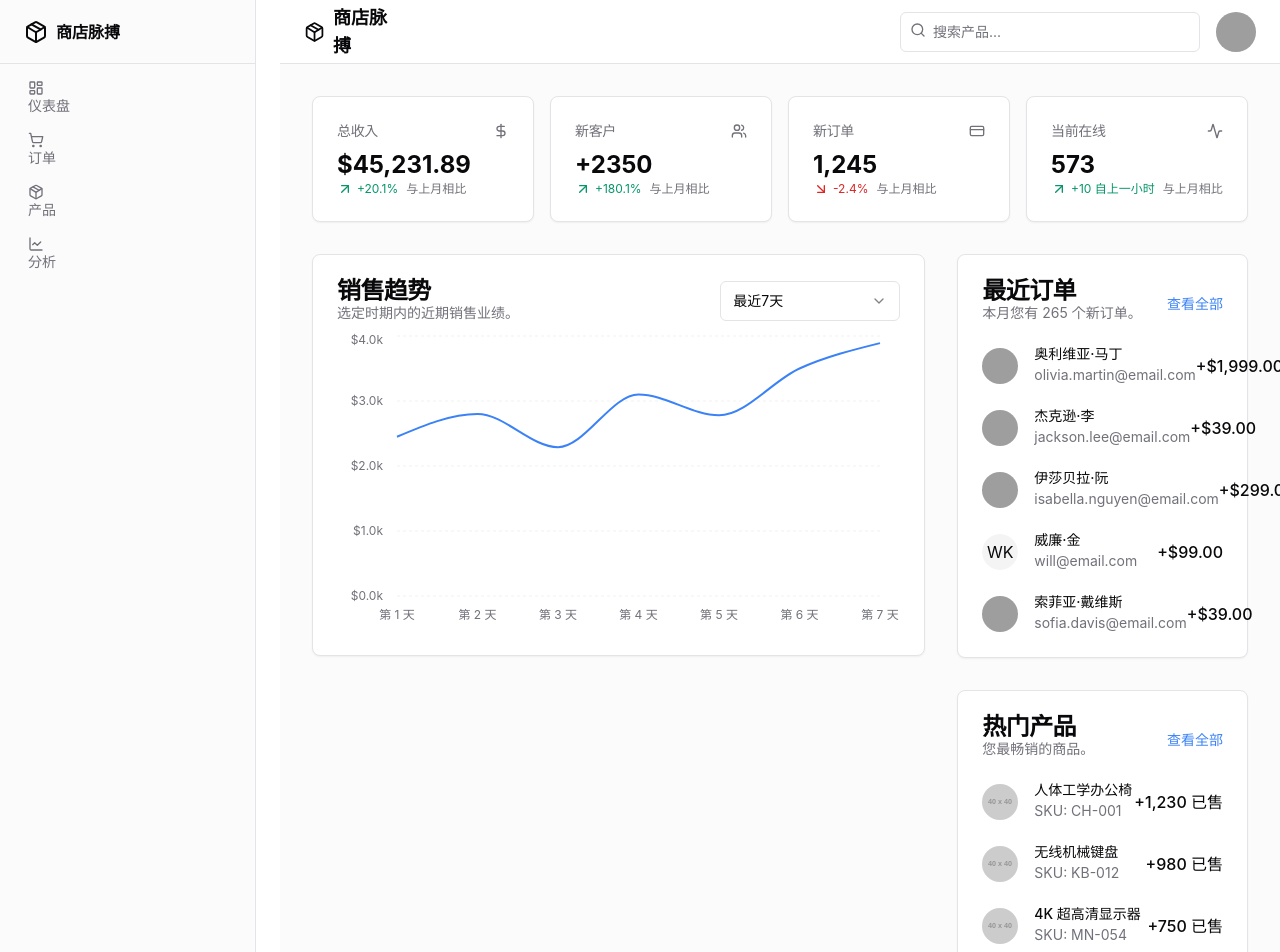
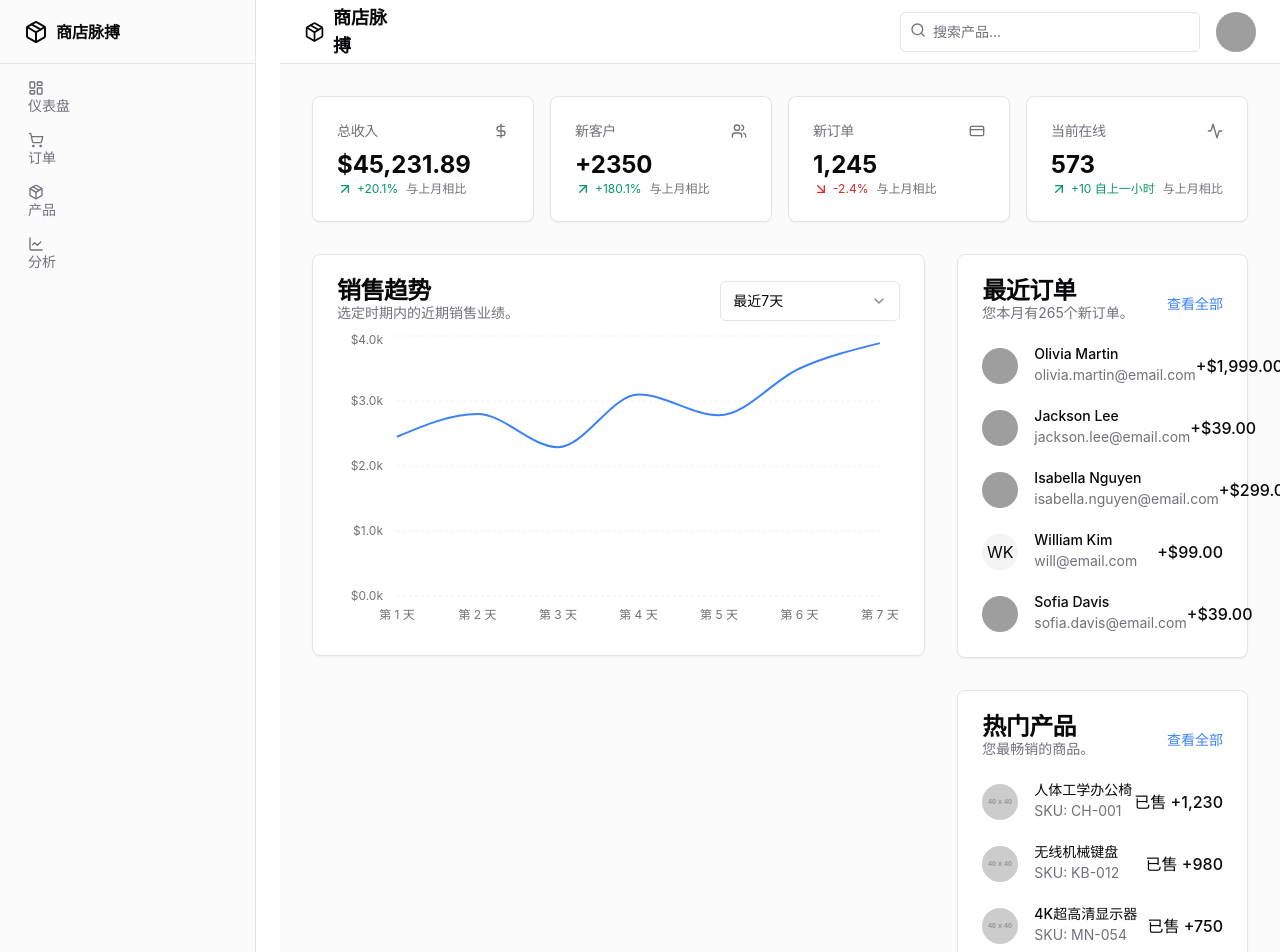
Before and after one commit to SadiqNaizam/mlo-a774-af53, a React (Vite) app: page / in a window 1280 px wide. Shown: the top 952 px of the page. Built offline with nearby package versions, Linux system fonts and the light colour scheme; grey boxes are pictures that could not be loaded.

Commit message:
Updated code files via regeneration: Dashboard.tsx

```diff
--- a/src/pages/Dashboard.tsx
+++ b/src/pages/Dashboard.tsx
@@ -16,7 +16,7 @@ const recentOrdersData: ActivityItem[] = [
   {
     id: 1,
     avatarFallback: 'OM',
-    primaryText: '奥利维亚·马丁',
+    primaryText: 'Olivia Martin',
     secondaryText: 'olivia.martin@email.com',
     valueText: '+$1,999.00',
     avatarSrc: 'https://ui.shadcn.com/avatars/01.png',
@@ -24,7 +24,7 @@ const recentOrdersData: ActivityItem[] = [
   {
     id: 2,
     avatarFallback: 'JL',
-    primaryText: '杰克逊·李',
+    primaryText: 'Jackson Lee',
     secondaryText: 'jackson.lee@email.com',
     valueText: '+$39.00',
     avatarSrc: 'https://ui.shadcn.com/avatars/02.png',
@@ -32,7 +32,7 @@ const recentOrdersData: ActivityItem[] = [
   {
     id: 3,
     avatarFallback: 'IN',
-    primaryText: '伊莎贝拉·阮',
+    primaryText: 'Isabella Nguyen',
     secondaryText: 'isabella.nguyen@email.com',
     valueText: '+$299.00',
     avatarSrc: 'https://ui.shadcn.com/avatars/03.png',
@@ -40,14 +40,14 @@ const recentOrdersData: ActivityItem[] = [
   {
     id: 4,
     avatarFallback: 'WK',
-    primaryText: '威廉·金',
+    primaryText: 'William Kim',
     secondaryText: 'will@email.com',
     valueText: '+$99.00',
   },
   {
     id: 5,
     avatarFallback: 'SD',
-    primaryText: '索菲亚·戴维斯',
+    primaryText: 'Sofia Davis',
     secondaryText: 'sofia.davis@email.com',
     valueText: '+$39.00',
     avatarSrc: 'https://ui.shadcn.com/avatars/05.png',
@@ -59,7 +59,7 @@ const topProductsData: ActivityItem[] = [
         id: 'prod-1',
         primaryText: '人体工学办公椅',
         secondaryText: 'SKU: CH-001',
-        valueText: '+1,230 已售',
+        valueText: '已售 +1,230',
         avatarSrc: 'https://placehold.co/40x40/e2e8f0/64748b?text=P1',
         avatarFallback: 'P1'
     },
@@ -67,15 +67,15 @@ const topProductsData: ActivityItem[] = [
         id: 'prod-2',
         primaryText: '无线机械键盘',
         secondaryText: 'SKU: KB-012',
-        valueText: '+980 已售',
+        valueText: '已售 +980',
         avatarSrc: 'https://placehold.co/40x40/e2e8f0/64748b?text=P2',
         avatarFallback: 'P2'
     },
     {
         id: 'prod-3',
-        primaryText: '4K 超高清显示器',
+        primaryText: '4K超高清显示器',
         secondaryText: 'SKU: MN-054',
-        valueText: '+750 已售',
+        valueText: '已售 +750',
         avatarSrc: 'https://placehold.co/40x40/e2e8f0/64748b?text=P3',
         avatarFallback: 'P3'
     }
@@ -133,7 +133,7 @@ const Dashboard = () => {
                                 <CardHeader className="flex flex-row items-center justify-between">
                                     <div>
                                         <CardTitle>最近订单</CardTitle>
-                                        <CardDescription>本月您有 265 个新订单。</CardDescription>
+                                        <CardDescription>您本月有265个新订单。</CardDescription>
                                     </div>
                                     <Link to="/orders" className="text-sm font-medium text-primary hover:underline">查看全部</Link>
                                 </CardHeader>
```
